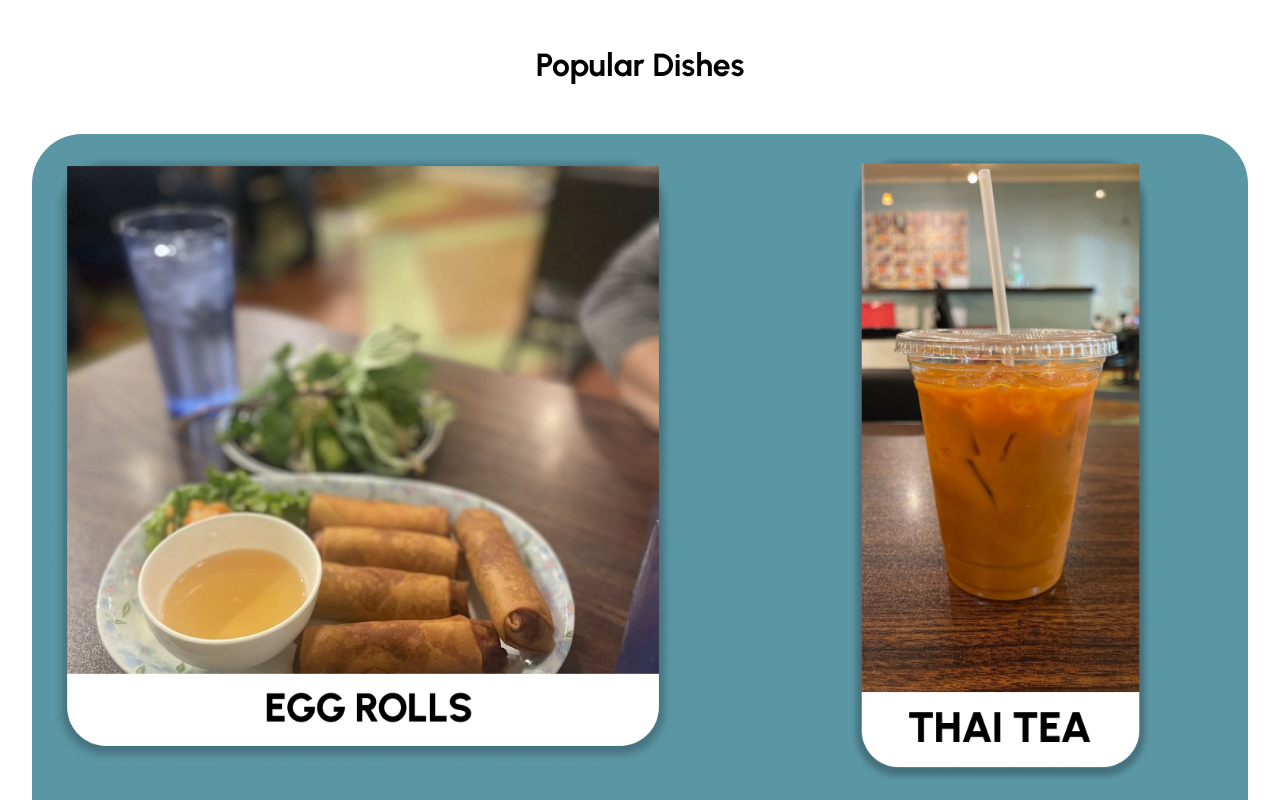
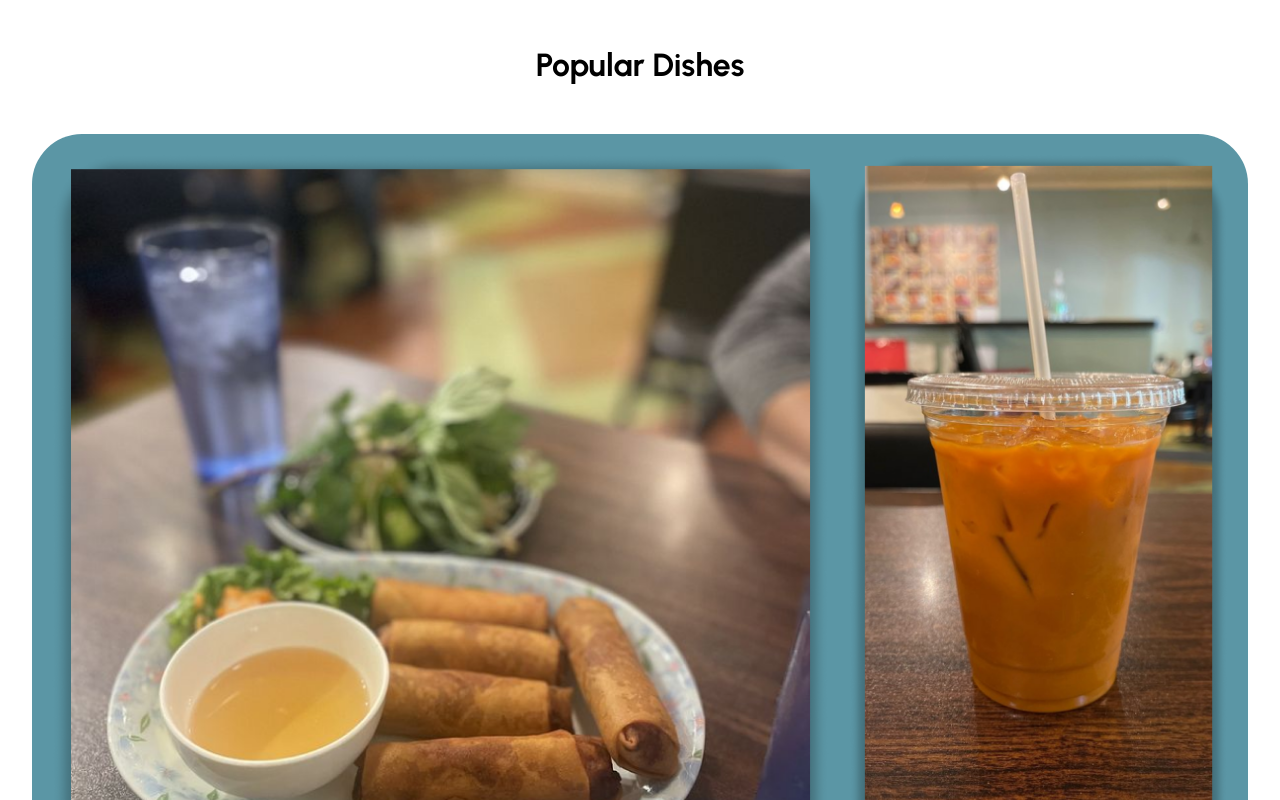
Before and after one commit to lriyyu/999-Pho, a plain HTML site: page index.html in a window 1280 px wide. Shown: the part 760-1560 px from the top of the page. Drawn offline with nearby package versions, Linux system fonts and the light colour scheme; a web font is replaced by a local one.

Commit message:
aligned images

```diff
--- a/styles.css
+++ b/styles.css
@@ -289,6 +289,8 @@
     border-radius: 50px;
     width: 95%;
     margin: auto;
+    justify-self: center;
+    align-self: center;
 }
 
 .food__item:first-child {
@@ -302,7 +304,7 @@
 }
 
 .food__item img{
-    width: 80%;
+    width: 100%;
     height: auto;
 }
 
```
